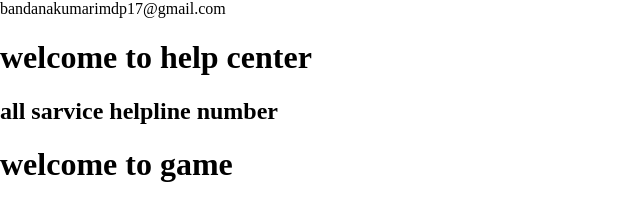
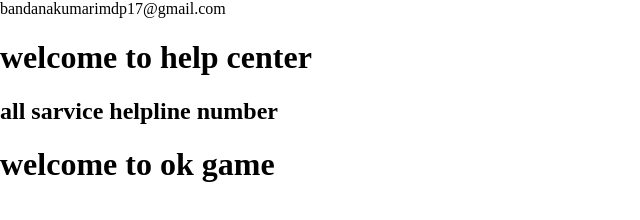
Before and after one commit to Mosinansari/html-maxx, a plain HTML site: page index.html in a window 1280 px wide. Shown: the whole page, without its empty margins (0-640 px from the left). Drawn offline with Linux system fonts and the light colour scheme.

Commit message:
html test

```diff
--- a/index.html
+++ b/index.html
@@ -7,6 +7,6 @@ bandanakumarimdp17@gmail.com<!DOCTYPE html>
   <meta charset="UTF-8">
   <meta name="viewport" content="width=device-width, initial-scale=1">
 	<title>Snake Game</title>
-	<link rel="stylesheet" href="style.css"><h1>welcome to game</h1>
+	<link rel="stylesheet" href="style.css"><h1>welcome to ok game</h1>
 	</body>
 </html>
```
